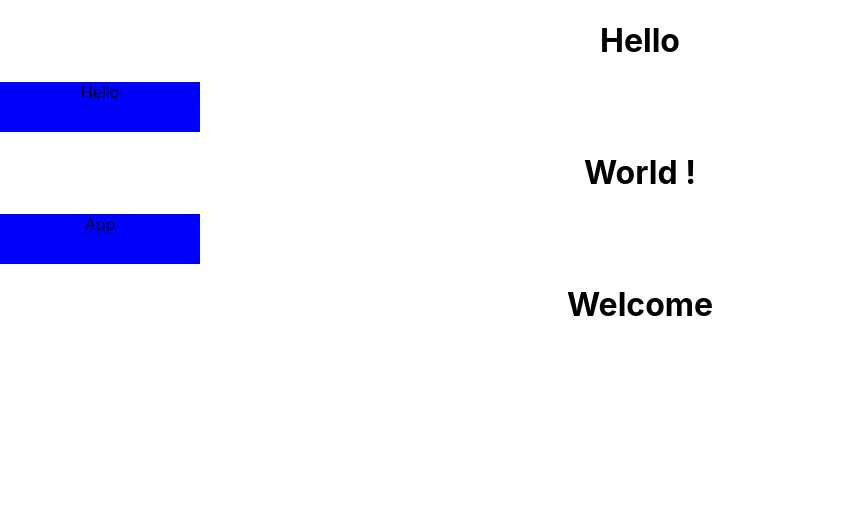
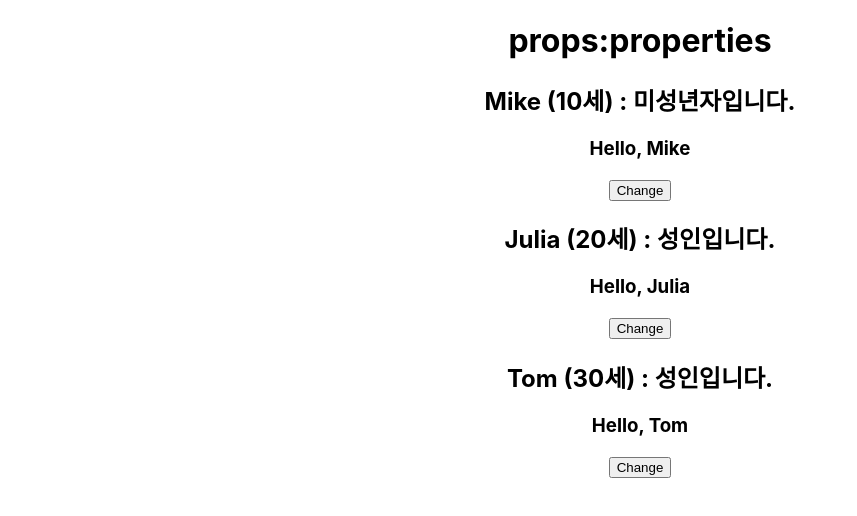
Before and after one commit to beemee-p/voca, a React (Create React App) app: page / in a window 1280 px wide. Shown: the top 516 px of the page, without its empty margins (0-857 px from the left). Built offline with nearby package versions, Linux system fonts and the light colour scheme.

Commit message:
Practice props

```diff
--- a/src/App.js
+++ b/src/App.js
@@ -1,16 +1,15 @@
 import './App.css';
 import Hello from './component/Hello';
-import Welcome from "./component/Welcome";
-import styles from "./component/App.module.css";
+
 
 function App() {
   return (
     <div className="App">
-      <Hello/>
-      <div className={styles.box}>App</div>
-      <Welcome/>
+      <h1>props:properties</h1>
+      <Hello age={10} name={"Mike"} />
+      <Hello age={20} name={"Julia"} />
+      <Hello age={30} name={"Tom"} />
     </div>
   );
 }
-
 export default App;
--- a/src/component/Hello.js
+++ b/src/component/Hello.js
@@ -1,12 +1,23 @@
-import World from './World';
-import styles from "./Hello.module.css";
+import {useState} from "react";
+import UserName from "./UserName";
 
-export default function Hello() {
+export default function Hello(props) {
+  console.log(props)
+  const [name, setName] = useState(props.name);
+  const [age, setAge] = useState(props.age);
+  const msg = age > 19 ? "성인입니다." : "미성년자입니다."
+
+  function changeName() {
+    setName(name);
+    setAge(age + 1);
+  }
   return (
     <div>
-      <h1>Hello</h1>
-      <div className={styles.box}>Hello</div>
-      <World />
+      <h2>
+        {name} ({age}세) : {msg}
+      </h2>
+      <UserName name={name}/>
+      <button onClick={changeName}>Change</button>
     </div>
   );
 }
--- /dev/null
+++ b/src/component/UserName.js
@@ -0,0 +1,3 @@
+export default function UserName({name}) {
+    return <h3>Hello, {name}</h3>
+}
--- a/src/index.js
+++ b/src/index.js
@@ -2,7 +2,6 @@ import React from 'react';
 import ReactDOM from 'react-dom';
 import './index.css';
 import App from './App';
-import reportWebVitals from './reportWebVitals';
 
 ReactDOM.render(
   <React.StrictMode>
```
